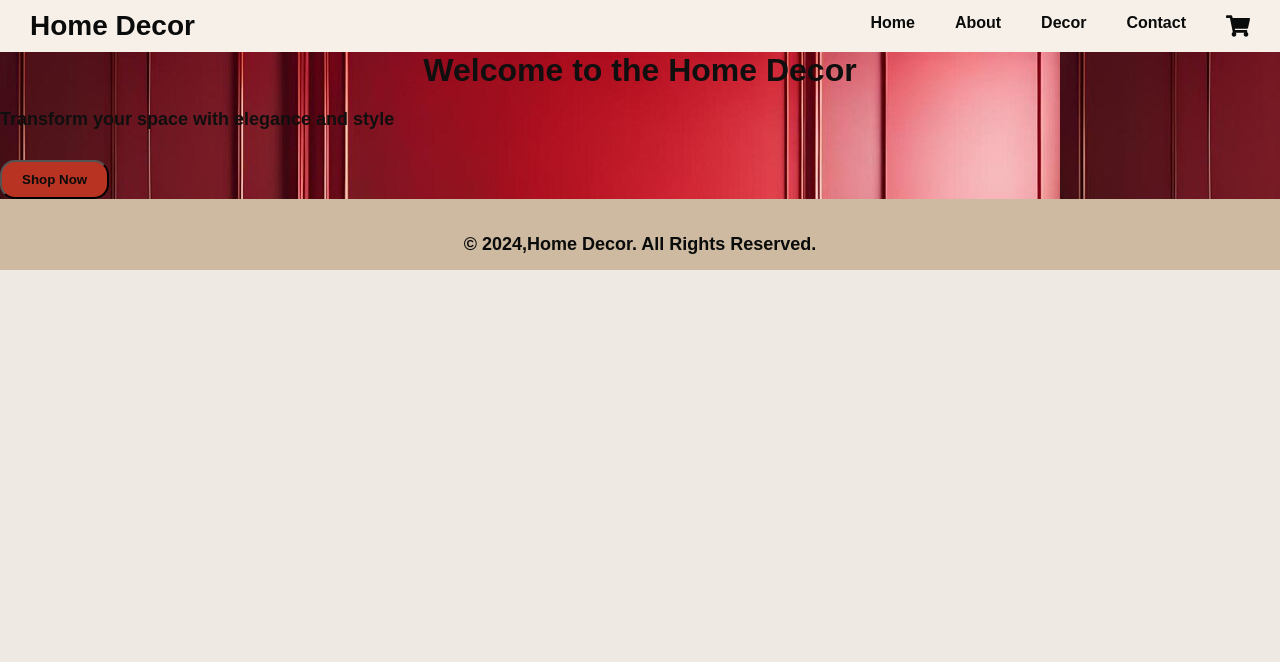
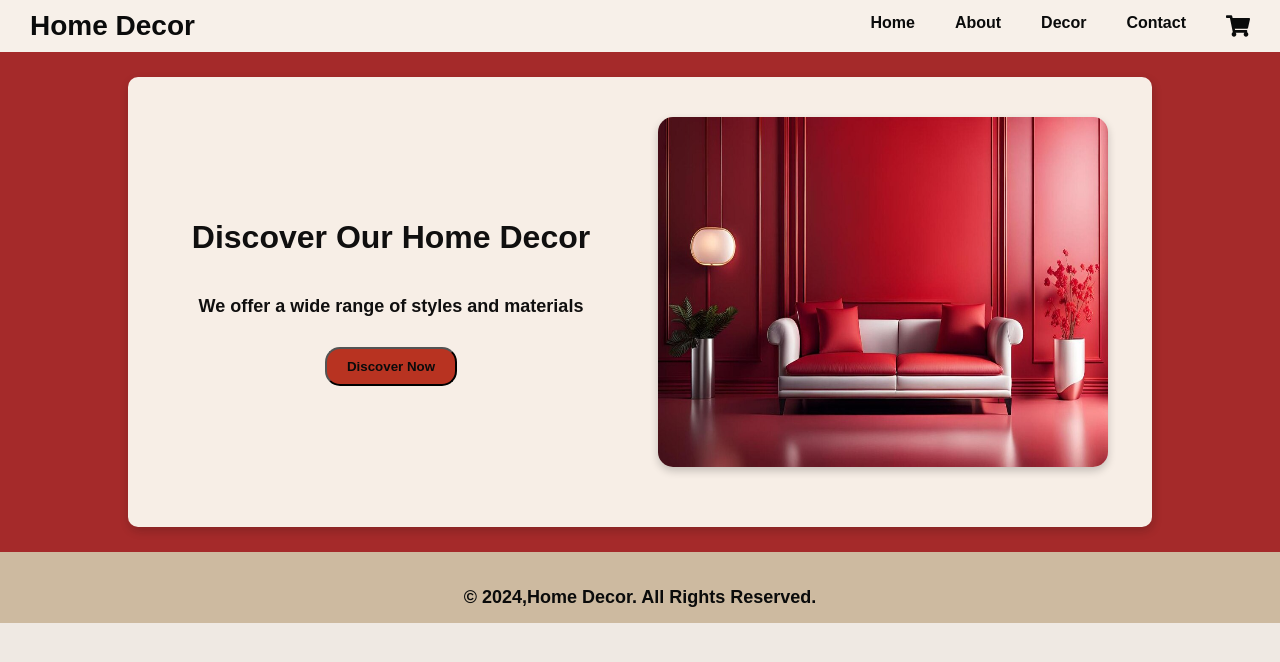
Before and after one commit to codewithhoney24/muttipage-Web-site, a Next.js app: page / in a window 1280 px wide. Shown: the top 662 px of the page. Built offline with nearby package versions, Linux system fonts and the light colour scheme.

Commit message:
Update Home.tsx

```diff
--- a/src/components/Home.tsx
+++ b/src/components/Home.tsx
@@ -1,18 +1,40 @@
-import React from 'react'
+import React from 'react';
+import Image from 'next/image';
 
 const Home = () => {
   return (
-    <div>
-      <section className='hero'  style={{backgroundImage: "url(red3.jpg)"}}>
-        <div>
-          <h1 className='fade-in'>Welcome to the Home Decor</h1>
-          <p>Transform your space with elegance and style</p>
-          <button className='hero-button'>Shop Now</button>
-          </div>
+   < div>
 
-      </section>
+
+
+
+      {/* Right Section */}
+      <div className='hero-container'>
+      <div className="hero-box">
+
+         {/* Left Section */}
+      <div className='hero-left-div'>
+         <h1 className="fade-in">Discover Our Home Decor</h1>
+        <p>We offer a wide range of styles and materials</p>
+        <button className="hero-button">Discover Now</button>
+        </div>
+
+
+
+        <div className="image-container">
+  <Image
+    src="/red3.jpg"
+    width={450}
+    height={350}
+    alt="Home Decor"
+    className="styled-image fade-in"
+  />
+</div>
+      </div>
     </div>
-  )
-}
+  </div>
 
-export default Home
+  );
+};
+
+export default Home;
```
